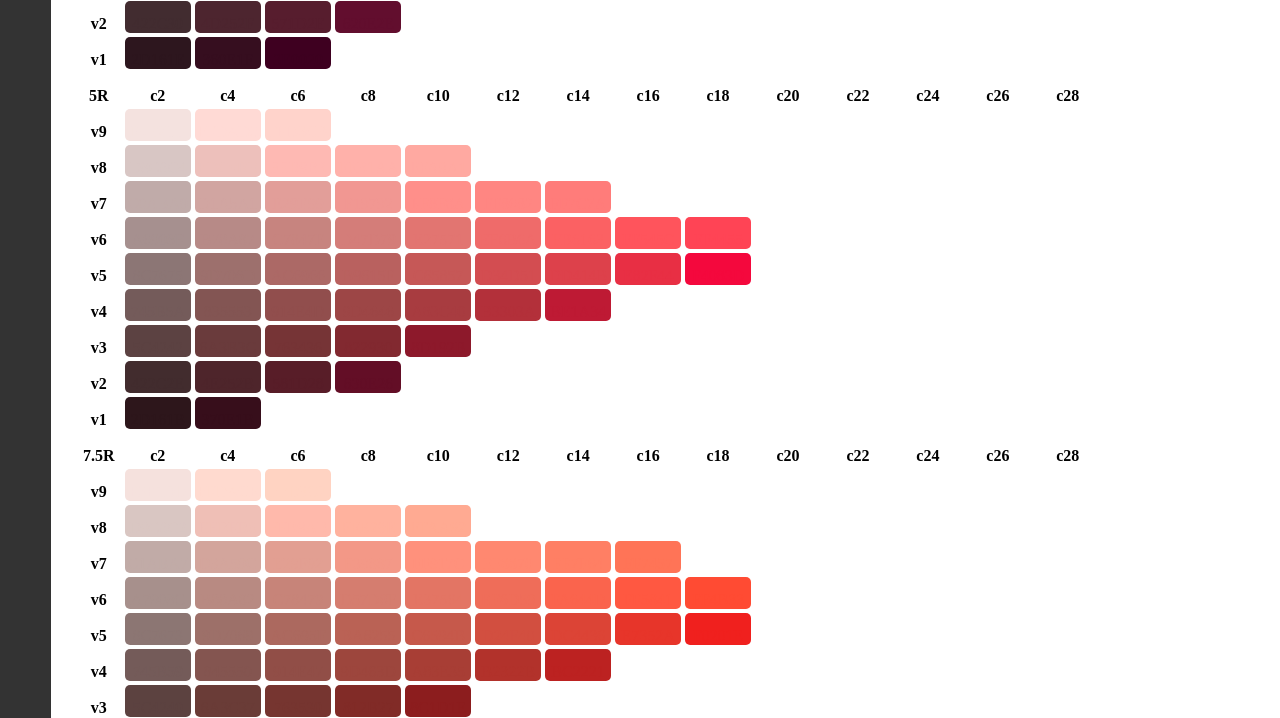
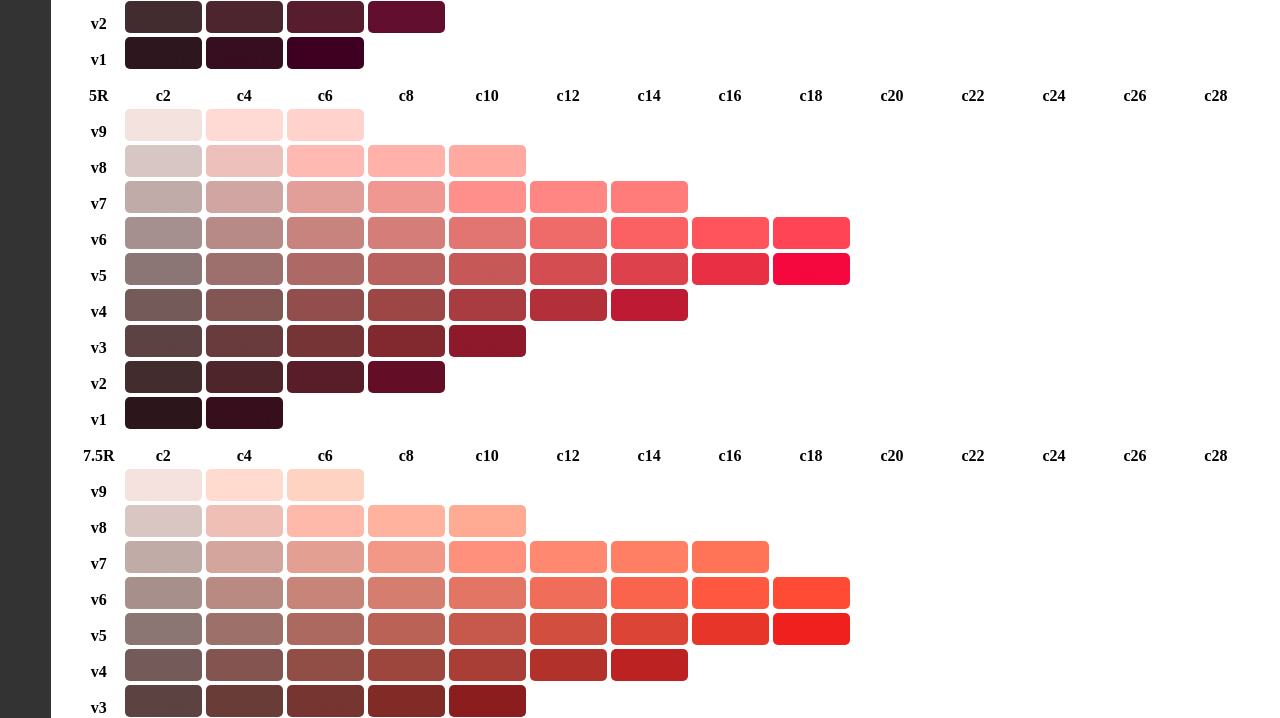
Before and after one commit to kanakanho/Munsell-Color, a plain HTML site: page index.html in a window 1280 px wide. Shown: the part 287-1005 px from the top of the page. Drawn offline with Linux system fonts and the light colour scheme.

Commit message:
fix: 表示を調整

```diff
--- a/style/main.css
+++ b/style/main.css
@@ -8,7 +8,6 @@ body {
 }
 main {
     margin: 0 2vw;
-    width: 80vw;
 
     /* display:grid */
     display: grid;
@@ -21,8 +20,6 @@ h4{
     margin: 0;
 
     height: 2rem;
-    border-radius: 5px;
-
     /* 下揃え */
     display: flex;
     align-items: flex-end;
```
